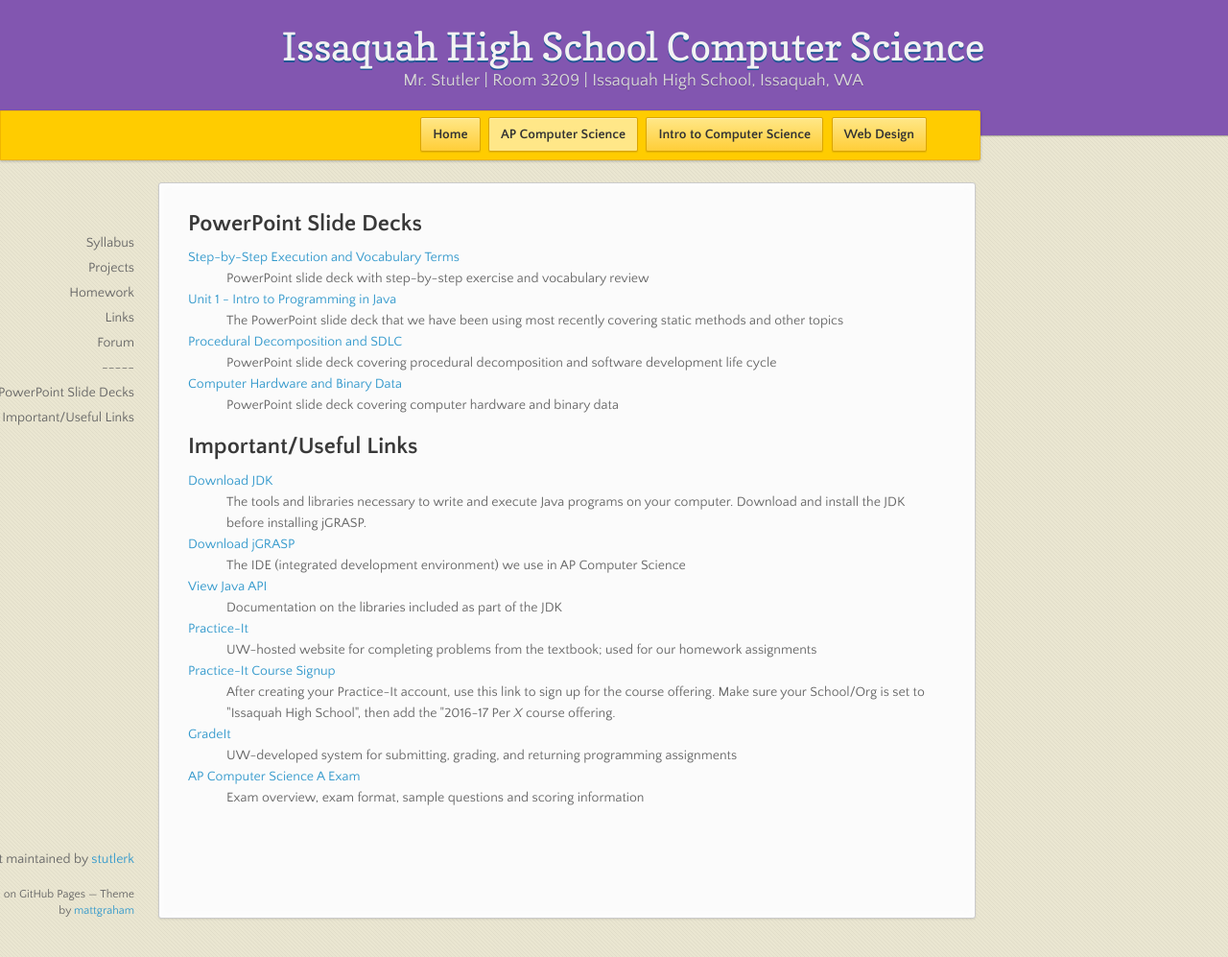
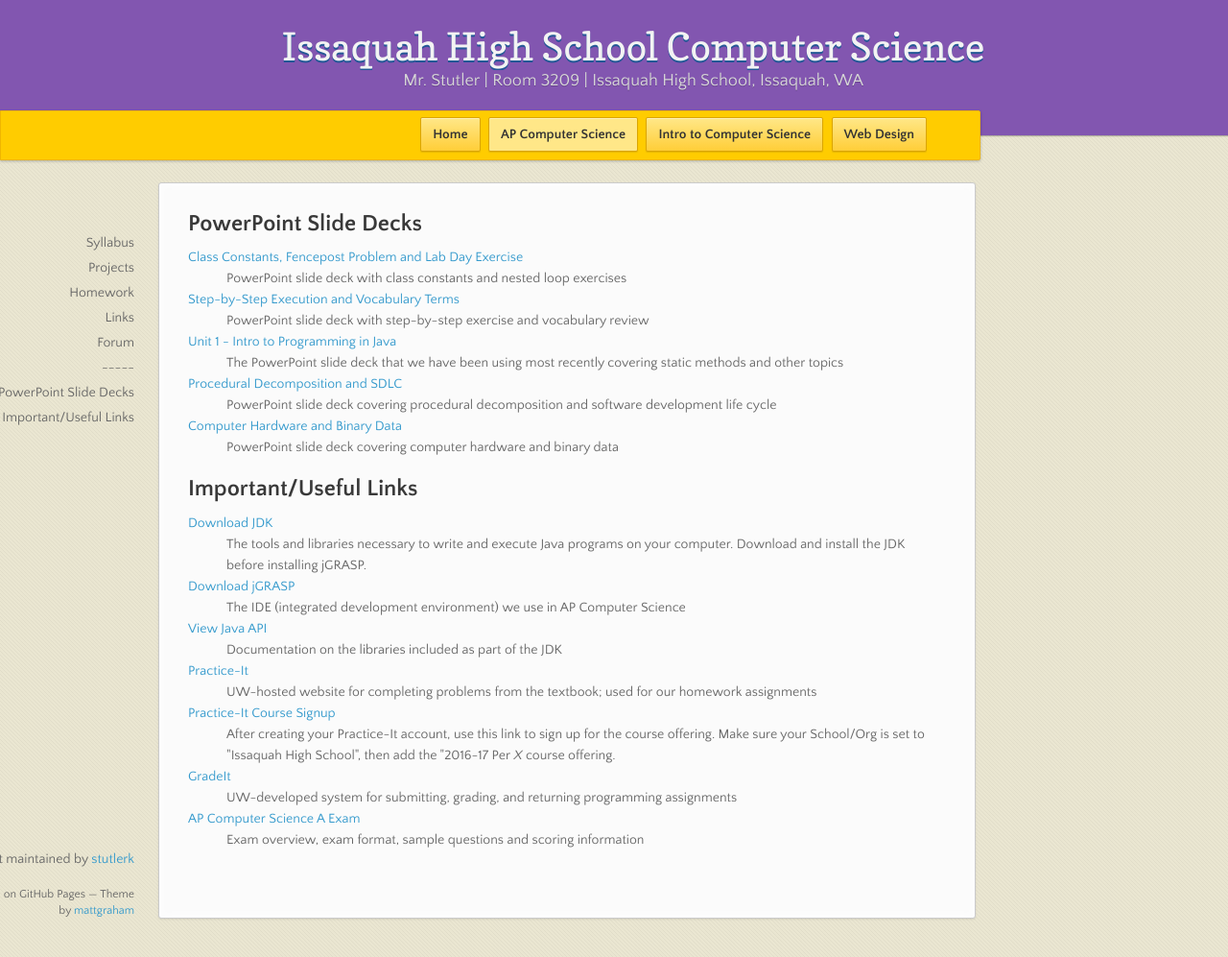
Before and after one commit to stutlerk/ihs-website, a Jekyll site: the page built from _apcs/links.html, in a window 1280 px wide and 997 px high. Shown: the whole window at 96% size. Built offline with Jekyll 4.4.1, drawn with Linux system fonts in a browser that asks for light colours; nearby versions of some CDN libraries.

Commit message:
Update links.html

```diff
--- a/_apcs/links.html
+++ b/_apcs/links.html
@@ -6,6 +6,9 @@ layout: course
 <section>
 <h2>PowerPoint Slide Decks</h2>
 <dl>
+    <dt><a href="https://issaquahwednet-my.sharepoint.com/personal/stutlerk_issaquah_wednet_edu/_layouts/15/guestaccess.aspx?guestaccesstoken=ST3l7S94vFDxSM8Vz%2blxeRZWVzmhOd0tPLj57RXD8fY%3d&docid=0ddef7d44d35640c5a7025dc4e570c9ab&rev=1">Class Constants, Fencepost Problem and Lab Day Exercise</a></dt>
+    <dd>PowerPoint slide deck with class constants and nested loop exercises</dd>
+
     <dt><a href="https://issaquahwednet-my.sharepoint.com/personal/stutlerk_issaquah_wednet_edu/_layouts/15/guestaccess.aspx?guestaccesstoken=gc7%2bGVkM%2fdTkUrM15jrs2%2fcnP12VUE7u%2bONeANNmNho%3d&docid=0b89ee793bd2a4004bdefad615d4f45d0&rev=1">Step-by-Step Execution and Vocabulary Terms</a></dt>
     <dd>PowerPoint slide deck with step-by-step exercise and vocabulary review</dd>
 
```
